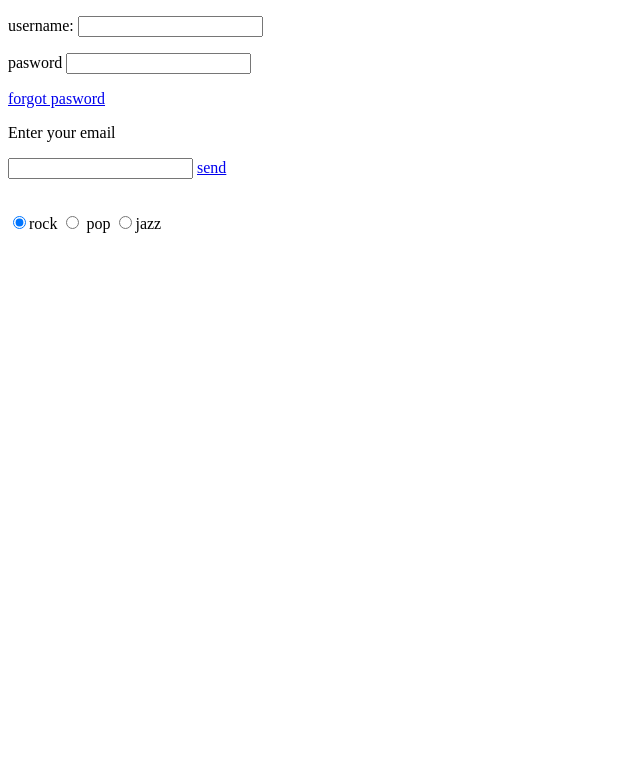
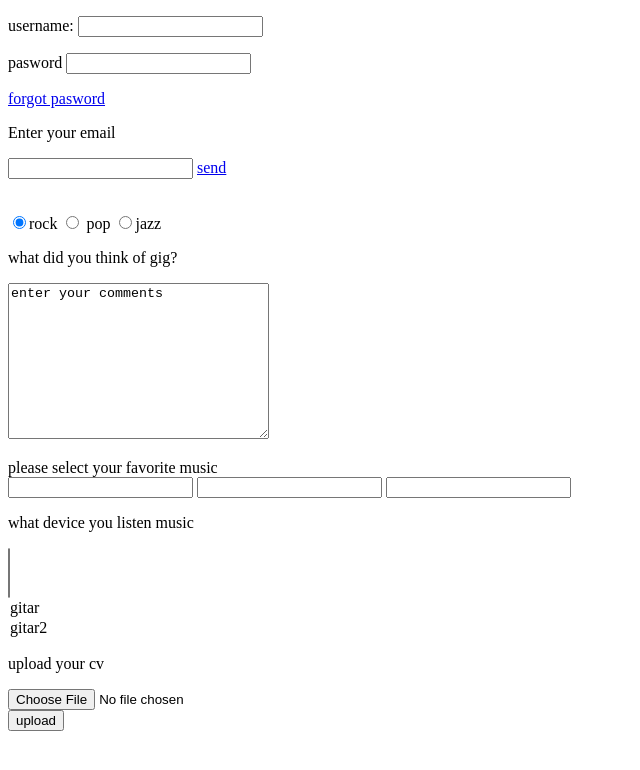
Before and after one commit to Jovan10000/jovan1992, a plain HTML site: page dan4treca.html in a window 1280 px wide. Shown: the whole page, without its empty margins (0-640 px from the left). Drawn offline with Linux system fonts and the light colour scheme.

Commit message:
dan 4 dugmici

```diff
--- a/dan4treca.html
+++ b/dan4treca.html
@@ -26,7 +26,32 @@
     <form action="">
 
     </form>
+    <form action="">
+        <p>what did you think of gig?</p>
+        <textarea name="comments" id="" cols="30" rows="10">enter your comments</textarea>
+    </form>
 
+    <form action="">
+        <p>please select your favorite music
+            <br>
+            <input type="text">
+            <input type="text">
+            <input type="text">
+        </p>
+    </form>
 
+    <form action="">
+        <p>what device you listen music</p>
+        <select name="instruments" size="3" multiple="multiple" id=""></select>
+        <option value="gitar">gitar</option>
+        <option value="gitar2">gitar2</option>
+    </form>
+
+    <form action="">
+        <p>upload your cv</p>
+        <input type="file" name="cv">
+        <br>
+        <input type="submit" value="upload">
+    </form>
 </body>
 </html>
```
